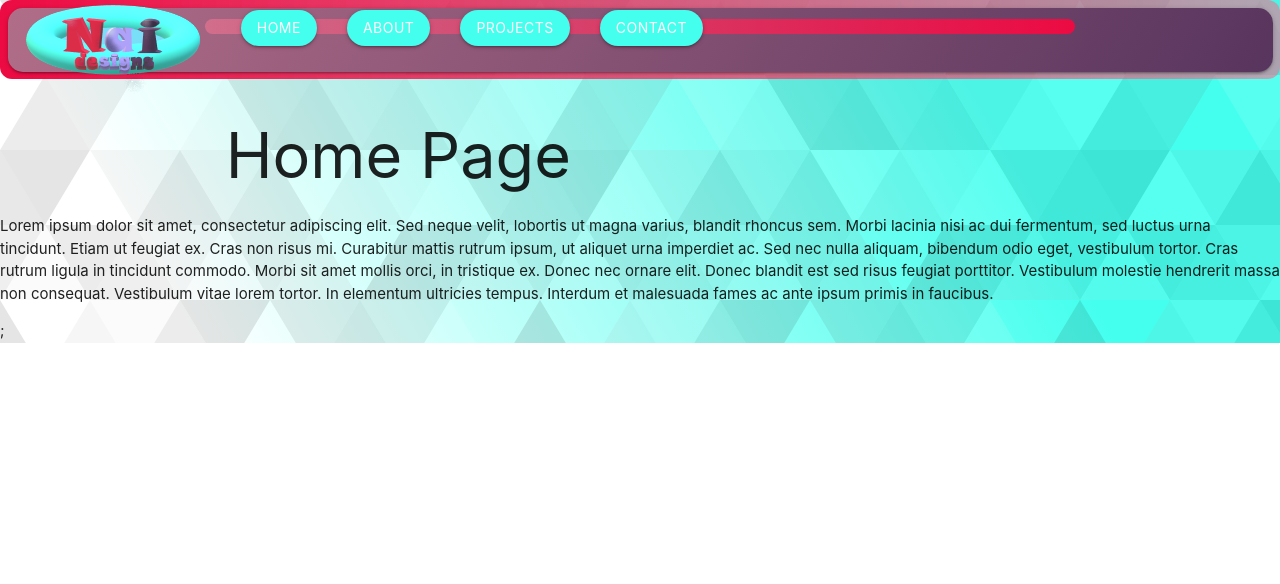
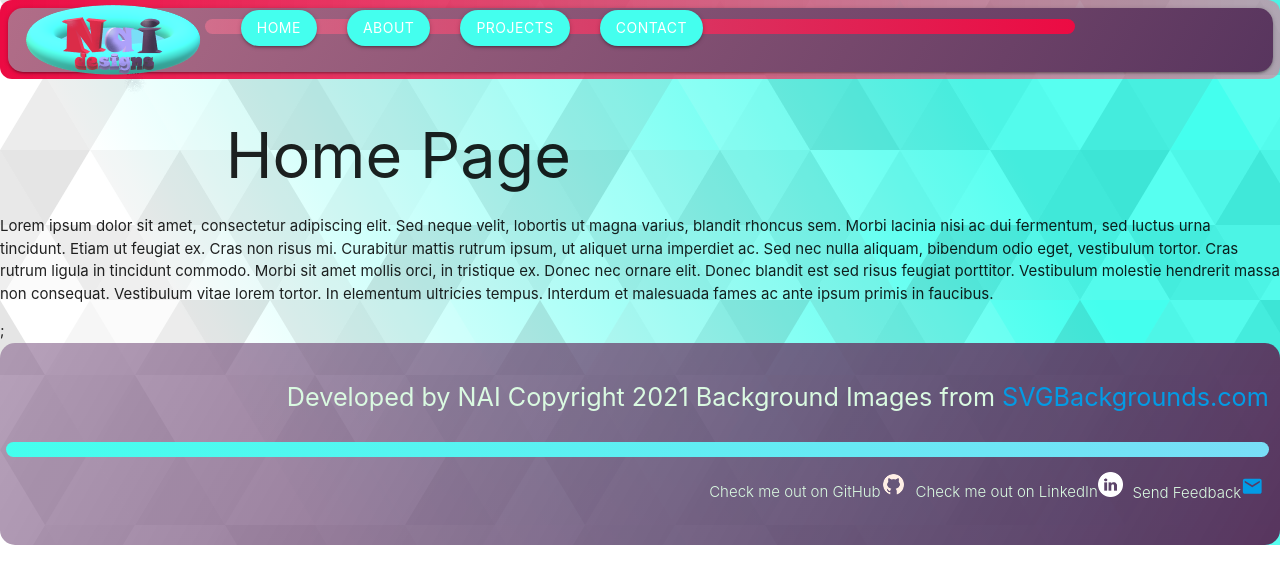
Before and after one commit to adam-niggebrugge/react-profile, a React (Create React App) app: page / in a window 1280 px wide. Shown: the top 584 px of the page. Built offline with nearby package versions, Linux system fonts and the light colour scheme.

Commit message:
footer added

```diff
--- a/src/App.js
+++ b/src/App.js
@@ -1,8 +1,10 @@
 import './App.css';
 import PortfolioContainer from "./components/PortfolioContainer";
+import Footer from "./components/Footer";
 
 const App = () =>
   <main className="cust-background">
     <PortfolioContainer />;
+    <Footer />
   </main>
 export default App;
--- /dev/null
+++ b/src/components/Footer.js
@@ -0,0 +1,41 @@
+import  MailIcon from '@mui/icons-material/Mail';
+import 'materialize-css';
+import './styles/Footer.css';
+import gitIcon from "../images/github.png";
+import linkedInIcon from "../images/linkedIN.png";
+
+function Footer() {
+  return (
+    <footer className="banner-purple">
+        <p className="flow-text">Developed by NAI Copyright 2021
+        Background Images from <a target="_blank" rel="noreferrer noopener" href="https://www.svgbackgrounds.com/">SVGBackgrounds.com</a>
+        </p>
+        <ul className="light list-inline">
+        <div className="banner-green"></div>
+        <li>
+            <p>Check me out on GitHub
+            <a target="_blank" rel="noreferrer noopener" href="https://github.com/adam-niggebrugge">
+            <img alt="github logo" className="custom-image" src={gitIcon} />
+            </a>
+            </p>
+        </li>
+        <li>
+            <p>Check me out on LinkedIn
+            <a target="_blank" rel="noreferrer noopener" href="http://www.linkedin.com/in/adam-niggebrugge">
+                <img alt="linkedIn logo" className="custom-image" src={linkedInIcon} />
+            </a>
+            </p>
+        </li>
+        <li>
+            <p>Send Feedback
+            <a href = "mailto:adam.niggebrugge@gmail.com?subject = Feedback&body = Message">
+                <MailIcon data-testid="MailIcon"></MailIcon>
+            </a>
+            </p>
+        </li>
+        </ul>
+    </footer>
+    );
+}
+
+export default Footer;
--- /dev/null
+++ b/src/components/styles/Footer.css
@@ -0,0 +1,8 @@
+.custom-image{
+    max-width: 1.66em;
+    color: var(--attention-highlight);
+  }
+
+  .list-inline li{
+    display: inline-block;
+  }
```
